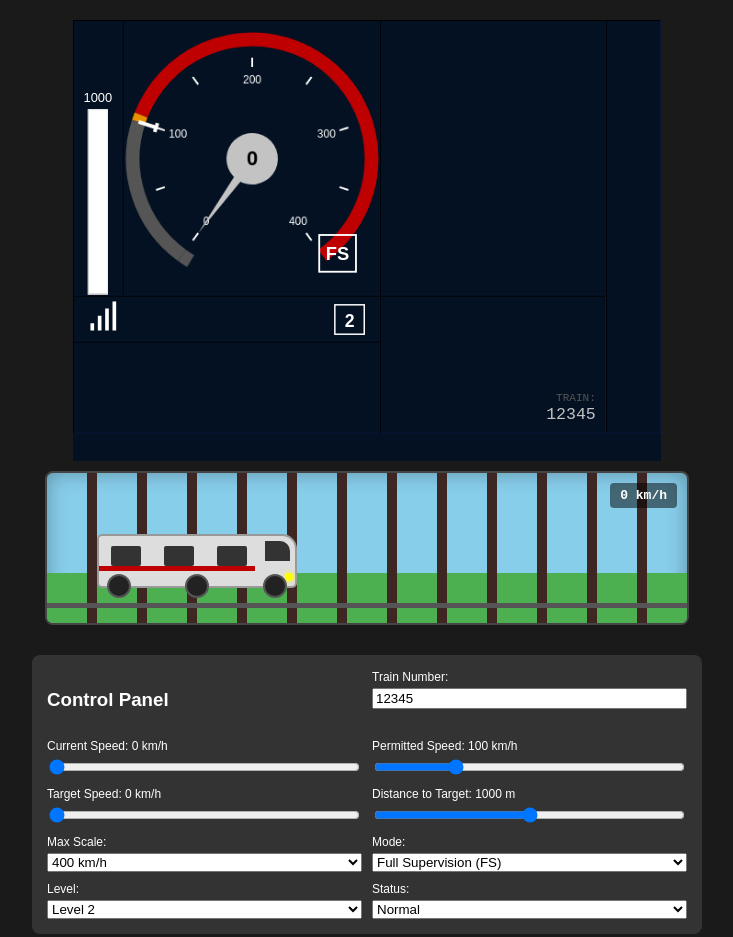
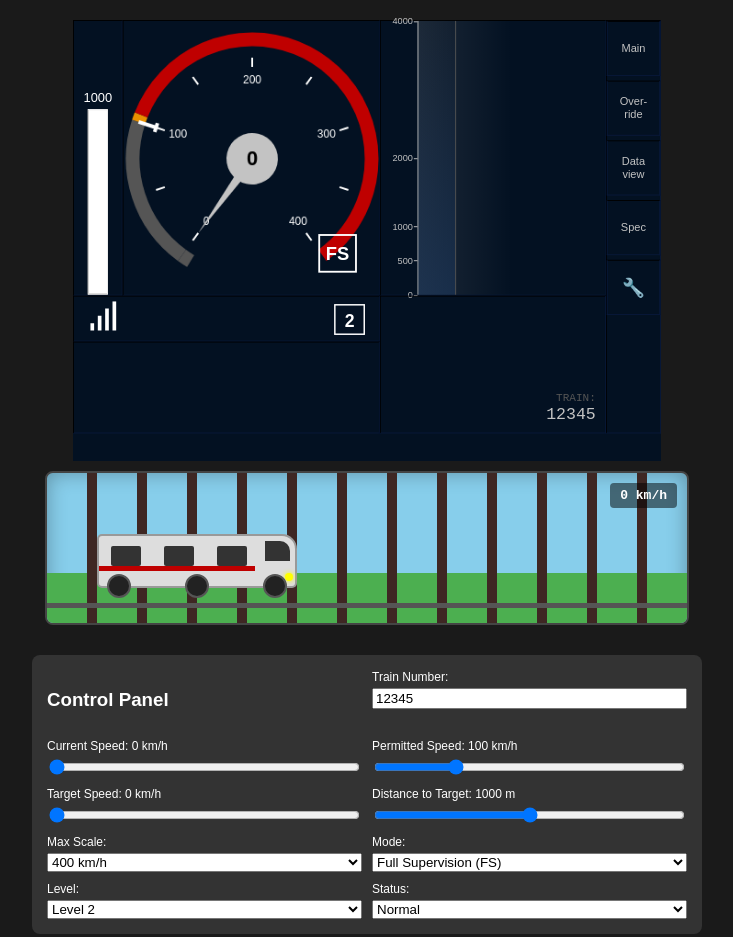
Before and after one commit to VuongDang1996/TestDMI, a plain HTML site: page index.html in a window 1280 px wide. Shown: the top 937 px of the page, without its empty margins (273-1006 px from the left). Drawn offline with Linux system fonts and the light colour scheme.

Commit message:
Update UI to match Section 8.2 reference image (Area D and F)

```diff
--- a/index.html
+++ b/index.html
@@ -26,12 +26,30 @@
         </div>
         <div id="area-d" class="dmi-area">
             <!-- Planning Area -->
+            <div id="planning-scale">
+                <div class="tick" style="bottom: 0%;">0</div>
+                <div class="tick" style="bottom: 12.5%;">500</div>
+                <div class="tick" style="bottom: 25%;">1000</div>
+                <div class="tick" style="bottom: 50%;">2000</div>
+                <div class="tick" style="bottom: 100%;">4000</div>
+                <div class="scale-line"></div>
+            </div>
+            <div id="planning-content">
+                <!-- Placeholder for gradient/track info -->
+                <div class="gradient-bar"></div>
+            </div>
         </div>
         <div id="area-e" class="dmi-area">
             <!-- Text Area -->
+            <div id="driver-message"></div>
         </div>
         <div id="area-f" class="dmi-area">
             <!-- Menu Area -->
+            <button class="menu-btn">Main</button>
+            <button class="menu-btn">Over-<br>ride</button>
+            <button class="menu-btn">Data<br>view</button>
+            <button class="menu-btn">Spec</button>
+            <button class="menu-btn icon-btn">🔧</button>
         </div>
         <div id="area-g" class="dmi-area">
             <div id="train-data-display">
--- a/style.css
+++ b/style.css
@@ -47,9 +47,18 @@ body {
 #area-a { left: 0px; top: 0px; width: 54px; height: 300px; }
 #area-b { left: 54px; top: 0px; width: 280px; height: 300px; }
 #area-c { left: 0px; top: 300px; width: 334px; height: 50px; }
-#area-d { left: 334px; top: 0px; width: 246px; height: 300px; }
+#area-d {
+    left: 334px; top: 0px; width: 246px; height: 300px;
+    background-color: var(--etcs-dark-blue);
+    display: flex;
+}
 #area-e { left: 0px; top: 350px; width: 334px; height: 100px; }
-#area-f { left: 580px; top: 0px; width: 60px; height: 450px; }
+#area-f {
+    left: 580px; top: 0px; width: 60px; height: 450px;
+    display: flex;
+    flex-direction: column;
+    background-color: var(--etcs-dark-blue);
+}
 #area-g { left: 334px; top: 300px; width: 246px; height: 150px; }
 
 /* Distance Bar in Area A */
@@ -385,6 +394,83 @@ body {
     font-weight: bold;
 }
 
+/* Planning Area Scale */
+#planning-scale {
+    width: 40px;
+    height: 100%;
+    position: relative;
+    border-right: 1px solid var(--etcs-grey);
+    color: var(--etcs-grey);
+    font-size: 10px;
+}
+
+#planning-scale .tick {
+    position: absolute;
+    right: 5px;
+    transform: translateY(50%);
+}
+
+#planning-scale .tick::after {
+    content: '';
+    position: absolute;
+    right: -5px;
+    top: 50%;
+    width: 4px;
+    height: 1px;
+    background-color: var(--etcs-grey);
+}
+
+#planning-content {
+    flex: 1;
+    position: relative;
+    background: linear-gradient(to right, rgba(255,255,255,0.1) 0%, transparent 50%);
+}
+
+.gradient-bar {
+    position: absolute;
+    left: 0;
+    top: 0;
+    bottom: 0;
+    width: 40px;
+    background: linear-gradient(to bottom, transparent, rgba(30, 60, 100, 0.5));
+    border-right: 1px solid #555;
+}
+
+/* Menu Buttons */
+.menu-btn {
+    width: 100%;
+    height: 60px; /* Approx */
+    background-color: var(--etcs-dark-blue);
+    color: var(--etcs-grey);
+    border: 1px solid var(--etcs-shadow);
+    border-top: 1px solid var(--etcs-black);
+    font-family: sans-serif;
+    font-size: 12px;
+    cursor: pointer;
+    display: flex;
+    align-items: center;
+    justify-content: center;
+    text-align: center;
+    margin-bottom: 5px;
+}
+
+.menu-btn:active {
+    background-color: var(--etcs-shadow);
+}
+
+.icon-btn {
+    font-size: 20px;
+}
+
+/* Area E - Text */
+#area-e {
+    display: flex;
+    align-items: center;
+    justify-content: center;
+    color: var(--etcs-white);
+    font-family: monospace;
+}
+
 @keyframes spin {
     from { transform: rotate(0deg); }
     to { transform: rotate(360deg); }
```
